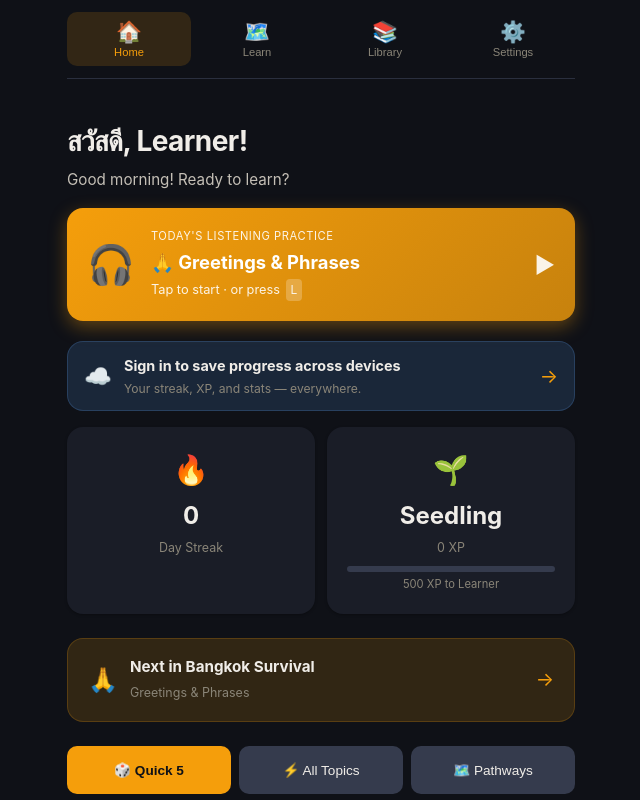
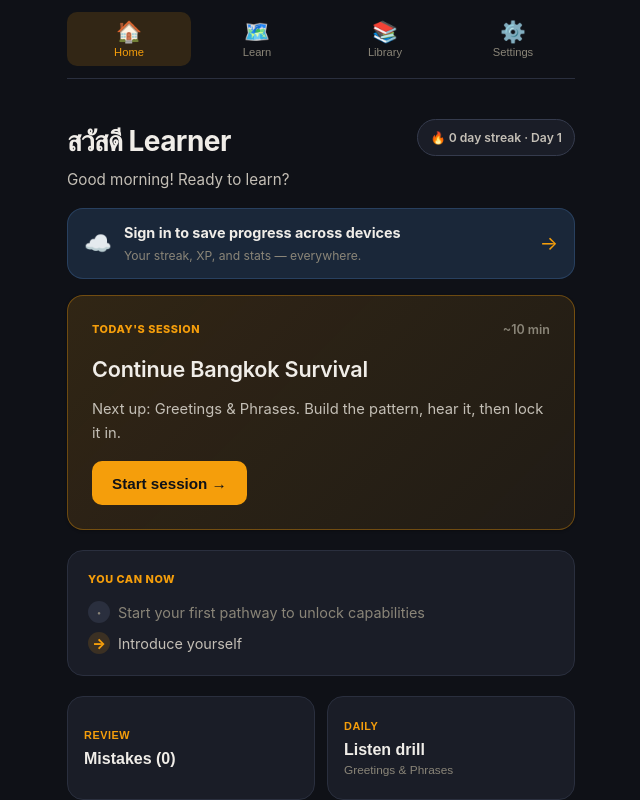
Before and after one commit to mprocto8/Thai-Learning-Master-Site, a website: page index.html in a window 1280 px wide. Both pictures are taken after a click on the button "Let's Go!". Shown: the top 800 px of the page, without its empty margins (319-959 px from the left). Drawn offline with nearby package versions, Linux system fonts and the light colour scheme.

Commit message:
Redesign Home screen: one primary session CTA with de-emphasized secondary options

```diff
--- a/css/styles.css
+++ b/css/styles.css
@@ -320,6 +320,216 @@ p { color: var(--text-1); }
 .dash-greeting h1 { margin-bottom: var(--sp-1); }
 .dash-subtitle { font-size: 0.95rem; }
 
+.home-v2-header {
+  display: flex;
+  align-items: flex-start;
+  justify-content: space-between;
+  gap: var(--sp-3);
+}
+
+.home-streak-strip {
+  flex-shrink: 0;
+  padding: var(--sp-2) var(--sp-3);
+  border: 1px solid var(--surface-2);
+  border-radius: var(--r-full);
+  background: var(--bg-1);
+  color: var(--text-1);
+  font-size: 0.76rem;
+  font-weight: 600;
+  white-space: nowrap;
+}
+
+.home-session-card {
+  position: relative;
+  display: flex;
+  flex-direction: column;
+  gap: var(--sp-3);
+  padding: var(--sp-6);
+  margin-bottom: var(--sp-5);
+  border: 1px solid rgba(245, 158, 11, 0.35);
+  border-radius: var(--r-lg);
+  background: linear-gradient(135deg, var(--accent-glow), rgba(245, 158, 11, 0.08));
+  box-shadow: var(--shadow-sm);
+  cursor: pointer;
+  transition: transform 0.15s var(--ease), border-color 0.15s var(--ease);
+}
+
+.home-session-card:hover,
+.home-session-card:focus-visible {
+  transform: translateY(-1px);
+  border-color: var(--accent);
+  outline: none;
+}
+
+.home-session-meta {
+  display: flex;
+  align-items: center;
+  justify-content: space-between;
+  gap: var(--sp-3);
+}
+
+.home-session-label,
+.home-card-label,
+.home-mini-label {
+  color: var(--accent);
+  font-size: 0.68rem;
+  font-weight: 800;
+  letter-spacing: 0.05em;
+  text-transform: uppercase;
+}
+
+.home-session-time {
+  color: var(--text-2);
+  font-size: 0.78rem;
+  font-weight: 600;
+}
+
+.home-session-card h2 {
+  margin: 0;
+  color: var(--text-0);
+  font-size: 1.35rem;
+}
+
+.home-session-card p {
+  margin: 0;
+  font-size: 0.92rem;
+}
+
+.home-session-button {
+  align-self: flex-start;
+  min-height: 44px;
+  margin-top: var(--sp-1);
+}
+
+.home-capabilities-card,
+.home-wotd-card {
+  padding: var(--sp-5);
+  margin-bottom: var(--sp-5);
+  border: 1px solid var(--surface-1);
+  border-radius: var(--r-lg);
+  background: var(--bg-1);
+}
+
+.home-capability-list {
+  display: flex;
+  flex-direction: column;
+  gap: var(--sp-2);
+  margin-top: var(--sp-3);
+}
+
+.home-capability {
+  display: flex;
+  align-items: center;
+  gap: var(--sp-2);
+  color: var(--text-1);
+  font-size: 0.9rem;
+}
+
+.home-capability-icon {
+  display: inline-flex;
+  align-items: center;
+  justify-content: center;
+  width: 22px;
+  height: 22px;
+  border-radius: var(--r-full);
+  background: var(--surface-1);
+  font-weight: 800;
+}
+
+.home-capability.done .home-capability-icon {
+  background: var(--green-glow);
+  color: var(--green);
+}
+
+.home-capability.next .home-capability-icon {
+  background: var(--accent-glow);
+  color: var(--accent);
+}
+
+.home-capability.muted {
+  color: var(--text-2);
+}
+
+.home-quick-row {
+  display: grid;
+  grid-template-columns: 1fr 1fr;
+  gap: var(--sp-3);
+  margin-bottom: var(--sp-5);
+}
+
+.home-mini-card {
+  position: relative;
+  min-height: 104px;
+  padding: var(--sp-4);
+  border: 1px solid var(--surface-1);
+  border-radius: var(--r-lg);
+  background: var(--bg-1);
+  color: var(--text-0);
+  text-align: left;
+  cursor: pointer;
+}
+
+.home-mini-card strong {
+  display: block;
+  margin-top: var(--sp-2);
+  font-size: 1rem;
+}
+
+.home-mini-sub {
+  display: block;
+  margin-top: var(--sp-1);
+  color: var(--text-2);
+  font-size: 0.74rem;
+  line-height: 1.25;
+}
+
+.home-mini-badge {
+  position: absolute;
+  top: var(--sp-3);
+  right: var(--sp-3);
+  min-width: 24px;
+  padding: 2px 7px;
+  border-radius: var(--r-full);
+  background: var(--coral);
+  color: #fff;
+  font-size: 0.72rem;
+  font-weight: 800;
+  text-align: center;
+}
+
+.home-wotd-card {
+  position: relative;
+  text-align: center;
+}
+
+.home-wotd-audio {
+  position: absolute;
+  top: var(--sp-3);
+  right: var(--sp-3);
+  min-height: 36px;
+  padding: var(--sp-1) var(--sp-2);
+}
+
+.home-wotd-script {
+  margin-top: var(--sp-4);
+  color: var(--accent);
+  font-size: 2.2rem;
+  font-weight: 700;
+  line-height: 1.2;
+}
+
+.home-wotd-romanized {
+  margin-top: var(--sp-1);
+  color: var(--text-2);
+  font-size: 1rem;
+}
+
+.home-wotd-english {
+  margin-top: var(--sp-1);
+  color: var(--text-0);
+  font-size: 0.95rem;
+}
+
 .dash-stats {
   display: grid;
   grid-template-columns: 1fr 1fr;
--- a/js/app.js
+++ b/js/app.js
@@ -5,6 +5,33 @@ const App = (() => {
   let _dashScrollY = 0;
   // Dashboard section collapse state — in-memory only.
   const _dashCollapsed = { vocabulary: false, patterns: false, situations: false };
+  const CAPABILITY_MAP = {
+    'pronoun-name': 'Introduce yourself',
+    'simple-statement': 'Make basic statements',
+    'negation': 'Use negation',
+    'yes-no-question': 'Ask yes/no questions',
+    'question-word-end': 'Place question words',
+    'ask-location': 'Ask where things are',
+    'ask-for': 'Ask for things politely',
+    'can-you': 'Ask "can you?"',
+    'how-much': 'Ask prices',
+    'want-to': 'Express wants',
+    'need': 'Express needs',
+    'like': 'Express likes',
+    'have': 'Talk about possessions',
+    'go-to': 'Talk about destinations',
+    'eat-drink': 'Order food and drink',
+    'comparative': 'Compare things',
+    'time-marker': 'Use time markers',
+    'soften': 'Sound polite',
+    'already-done': 'Mark completed actions',
+    'not-yet': 'Mark unfinished actions',
+    'future': 'Use future tense',
+    'with-someone': 'Talk about company',
+    'tag-question': 'Ask for confirmation',
+    'very-too': 'Use intensifiers',
+    'polite-request': 'Make polite requests'
+  };
 
   function _topicType(t) {
     return t.type || "vocabulary";
@@ -189,79 +216,73 @@ const App = (() => {
         bestTopic = t;
       }
     }
-    if (!bestTopic) return null;
+    if (!bestTopic) bestTopic = TOPICS.find(t => t.id === "greetings-phrases") || TOPICS[0];
+    if (!bestTopic || !bestTopic.pairs.length) return null;
     const seed = new Date().toDateString();
     const idx = hashString(seed) % bestTopic.pairs.length;
-    return { pair: bestTopic.pairs[idx], topic: bestTopic };
+    return { pair: bestTopic.pairs[idx], topic: bestTopic, index: idx };
+  }
+
+  function getTopicRoute(topicId) {
+    const topic = TOPICS.find(t => t.id === topicId);
+    return _topicType(topic || {}) === "pattern" ? `#pattern/${topicId}` : `#game/${topicId}`;
+  }
+
+  function getCurrentPathwaySession() {
+    const pathways = (typeof PATHWAYS !== "undefined" ? PATHWAYS : []).filter(p => !p.usesAlphabet && p.topics && p.topics.length);
+    const started = pathways.find(p => {
+      const prog = State.getPathwayProgress(p.id);
+      const hasProgress = prog.mastered > 0 || p.topics.some(topicId => {
+        const ts = State.get().topicStats[topicId];
+        return ts && ts.played > 0;
+      });
+      return hasProgress && !prog.isComplete;
+    });
+    const target = started || pathways.find(p => !State.getPathwayProgress(p.id).isComplete) || pathways[pathways.length - 1];
+    if (!target) return null;
+    const prog = State.getPathwayProgress(target.id);
+    const nextTopicId = prog.nextTopic || target.topics[0];
+    const topic = TOPICS.find(t => t.id === nextTopicId);
+    return {
+      pathway: target,
+      topic,
+      route: topic ? getTopicRoute(topic.id) : "#learn",
+      isReplay: prog.isComplete,
+      progress: prog
+    };
+  }
+
+  function getHomeCapabilities() {
+    const items = Object.keys(CAPABILITY_MAP).map(topicId => {
+      const mastery = State.getTopicMastery(topicId);
+      const topic = TOPICS.find(t => t.id === topicId);
+      return { topicId, topic, label: CAPABILITY_MAP[topicId], done: mastery >= 0.7 };
+    }).filter(item => item.topic);
+    const completed = items.filter(item => item.done);
+    const next = items.find(item => !item.done);
+    return { completed, next };
   }
 
   function renderDashboard() {
     const s = State.get();
-    const level = State.getLevel();
-    const nextLevel = State.getNextLevel();
-    const progress = State.getLevelProgress();
-    const streakAtRisk = State.isStreakAtRisk();
-    const streakUrgent = State.isStreakUrgent();
-    const badges = s.badges || [];
-    const topicView = s.topicView || 'grid';
     const mistakePairs = getMistakePairs();
     const wotd = getWordOfTheDay();
     const listenTopic = getTodayListenTopic();
-
-    // Find smart suggestion: lowest mastery topic from active pathway, or last played
-    let suggestedTopic = null;
-    let suggestReason = "";
-
-    // Try pathway-based suggestion first
-    for (const p of PATHWAYS) {
-      if (p.usesAlphabet) continue;
-      const prog = State.getPathwayProgress(p.id);
-      if (prog.nextTopic) {
-        const t = TOPICS.find(tp => tp.id === prog.nextTopic);
-        if (t) {
-          suggestedTopic = t;
-          suggestReason = `Next in ${p.label}`;
-          break;
-        }
-      }
-    }
-
-    // Fallback: last played
-    if (!suggestedTopic) {
-      let lastTime = 0;
-      for (const t of TOPICS) {
-        const ts = s.topicStats[t.id];
-        if (ts && ts.lastPlayed > lastTime) {
-          suggestedTopic = t;
-          lastTime = ts.lastPlayed;
-          suggestReason = "Continue where you left off";
-        }
-      }
-    }
+    const session = getCurrentPathwaySession();
+    const capabilities = getHomeCapabilities();
+    const dayNumber = (s.topicStats && Object.keys(s.topicStats).length) || 1;
 
     UI.render(`
       <div class="dashboard">
         ${UI.navBar("dashboard")}
 
-        <div class="dash-header">
+        <div class="dash-header home-v2-header">
           <div class="dash-greeting">
-            <h1>สวัสดี, ${s.userName}!</h1>
+            <h1>สวัสดี ${s.userName || "Learner"}</h1>
             <p class="dash-subtitle">${getGreeting()}</p>
           </div>
+          <div class="home-streak-strip">🔥 ${s.streak || 0} day streak · Day ${dayNumber}</div>
         </div>
-
-        ${listenTopic ? `
-          <div class="today-listen-card" onclick="App.startTodayListen()" role="button" tabindex="0"
-            onkeydown="if(event.key==='Enter'||event.key===' '){event.preventDefault();App.startTodayListen();}">
-            <div class="today-listen-icon">🎧</div>
-            <div class="today-listen-body">
-              <div class="today-listen-eyebrow">Today's Listening Practice</div>
-              <div class="today-listen-title">${listenTopic.emoji} ${listenTopic.label}</div>
-              <div class="today-listen-sub">Tap to start · or press <kbd>L</kbd></div>
-            </div>
-            <span class="today-listen-arrow">▶</span>
-          </div>
-        ` : ''}
 
         ${!State.isLoggedIn() ? `
           <div class="guest-nudge" onclick="UI.navigate('#login')">
@@ -274,127 +295,66 @@ const App = (() => {
           </div>
         ` : ''}
 
-        <div class="dash-stats">
-          <div class="stat-card streak-card ${streakUrgent ? 'urgent' : streakAtRisk ? 'at-risk' : ''}">
-            <div class="stat-icon">🔥</div>
-            <div class="stat-value">${s.streak}</div>
-            <div class="stat-label">Day Streak</div>
-            ${streakUrgent ? '<div class="streak-warning urgent">🚨 Streak expires soon! Play now!</div>' :
-              streakAtRisk ? '<div class="streak-warning">⚠️ Play today to keep your streak!</div>' : ''}
+        ${session ? `
+          <section class="home-session-card" onclick="UI.navigate('${session.route}')" role="button" tabindex="0"
+            onkeydown="if(event.key==='Enter'||event.key===' '){event.preventDefault();UI.navigate('${session.route}');}">
+            <div class="home-session-meta">
+              <span class="home-session-label">TODAY'S SESSION</span>
+              <span class="home-session-time">~10 min</span>
+            </div>
+            <h2>${session.isReplay ? "Replay" : "Continue"} ${session.pathway.label}</h2>
+            <p>${session.topic ? `Next up: ${session.topic.label}. Build the pattern, hear it, then lock it in.` : "Pick up the next guided step in Learn."}</p>
+            <button class="btn btn-primary home-session-button" onclick="event.stopPropagation();UI.navigate('${session.route}')">Start session →</button>
+          </section>
+        ` : ''}
+
+        <section class="home-capabilities-card">
+          <div class="home-card-label">YOU CAN NOW</div>
+          <div class="home-capability-list">
+            ${capabilities.completed.length ? capabilities.completed.map(item => `
+              <div class="home-capability done">
+                <span class="home-capability-icon">✓</span>
+                <span>${item.label}</span>
+              </div>
+            `).join("") : `
+              <div class="home-capability muted">
+                <span class="home-capability-icon">·</span>
+                <span>Start your first pathway to unlock capabilities</span>
+              </div>
+            `}
+            ${capabilities.next ? `
+              <div class="home-capability next">
+                <span class="home-capability-icon">→</span>
+                <span>${capabilities.next.label}</span>
+              </div>
+            ` : ''}
           </div>
-          <div class="stat-card level-card">
-            <div class="stat-icon">${level.emoji}</div>
-            <div class="stat-value">${level.name}</div>
-            <div class="stat-label">${s.xp} XP</div>
-            <div class="xp-bar">
-              <div class="xp-bar-fill" style="width:${progress * 100}%"></div>
-            </div>
-            ${nextLevel ? `<div class="xp-next">${nextLevel.minXP - s.xp} XP to ${nextLevel.name}</div>` : '<div class="xp-next">Max level!</div>'}
-          </div>
+        </section>
+
+        <div class="home-quick-row">
+          <button class="home-mini-card" onclick="${mistakePairs.length ? "App.reviewMistakes()" : "UI.navigate('#library')"}">
+            <span class="home-mini-label">REVIEW</span>
+            <strong>Mistakes (${mistakePairs.length})</strong>
+            ${mistakePairs.length > 0 ? `<span class="home-mini-badge">${mistakePairs.length}</span>` : ''}
+          </button>
+          <button class="home-mini-card" onclick="App.startTodayListen()">
+            <span class="home-mini-label">DAILY</span>
+            <strong>Listen drill</strong>
+            <span class="home-mini-sub">${listenTopic ? listenTopic.label : "Today's topic"}</span>
+          </button>
         </div>
 
         ${wotd ? `
-          <div class="wotd-card" onclick="App.flipWotd()" id="wotd-card" style="background:var(--surface-1);border-radius:12px;padding:1.2rem;text-align:center;margin-bottom:1rem;cursor:pointer;border:1px solid var(--accent);transition:transform 0.3s">
+          <section class="home-wotd-card" id="wotd-card">
             <div id="wotd-front">
-              <div style="font-size:0.7rem;text-transform:uppercase;color:var(--text-muted);margin-bottom:0.3rem">Word of the Day</div>
-              <div style="font-size:1.8rem;color:var(--accent)">${wotd.pair.script}</div>
-              <div style="font-size:1rem;color:var(--text-muted)">${wotd.pair.romanized}</div>
-              <div style="font-size:0.95rem;margin-top:0.3rem">${wotd.pair.english}</div>
-              ${wotd.pair.example ? `<div style="font-size:0.78rem;color:var(--text-muted);margin-top:0.5rem;font-style:italic">${wotd.pair.example.thai} — ${wotd.pair.example.english}</div>` : ''}
+              <div class="home-card-label">WORD OF THE DAY</div>
+              <button class="btn btn-sm home-wotd-audio" onclick="App.playWotd()" aria-label="Hear word of the day">🔊</button>
+              <div class="home-wotd-script">${wotd.pair.script}</div>
+              <div class="home-wotd-romanized">${wotd.pair.romanized}</div>
+              <div class="home-wotd-english">${wotd.pair.english}</div>
             </div>
-            <div id="wotd-back" style="display:none">
-              <div style="display:flex;gap:0.5rem;justify-content:center;margin-top:0.5rem">
-                <button class="btn btn-sm btn-secondary" onclick="event.stopPropagation();App.flipWotd()">🔁 New word</button>
-                <button class="btn btn-sm btn-primary" onclick="event.stopPropagation();UI.navigate('#game/${wotd.topic.id}')">→ Study ${wotd.topic.label}</button>
-              </div>
-            </div>
-          </div>
+          </section>
         ` : ''}
-
-        ${suggestedTopic ? `
-          <div class="continue-card" onclick="UI.navigate('#game/${suggestedTopic.id}')">
-            <span class="continue-emoji">${suggestedTopic.emoji}</span>
-            <div class="continue-text">
-              <strong>${suggestReason}</strong>
-              <span>${suggestedTopic.label}</span>
-            </div>
-            <span class="continue-arrow">→</span>
-          </div>
-        ` : ''}
-
-        <div class="dash-quick-actions">
-          <button class="btn btn-primary dash-quick5" onclick="PracticeHub.quick5()">🎲 Quick 5</button>
-          <button class="btn btn-secondary" onclick="UI.navigate('#practice')">⚡ All Topics</button>
-          <button class="btn btn-secondary" onclick="UI.navigate('#pathways')">🗺️ Pathways</button>
-        </div>
-
-        ${mistakePairs.length > 0 ? `
-          <div style="text-align:center;margin-bottom:1rem">
-            <button class="btn" style="background:var(--danger,#ef4444);color:#fff;width:100%;max-width:400px" onclick="App.reviewMistakes()">📚 Review Mistakes (${mistakePairs.length} cards)</button>
-          </div>
-        ` : ''}
-
-        ${badges.length > 0 ? `
-          <div class="badge-shelf dash-badges">
-            <h3 class="section-title">Badges</h3>
-            <div class="badge-list">
-              ${badges.map(id => {
-                const p = PATHWAYS.find(pw => pw.id === id);
-                return p ? `<div class="badge-item"><span class="badge-emoji">${p.badge.emoji}</span><span class="badge-label">${p.badge.label}</span></div>` : '';
-              }).join("")}
-            </div>
-          </div>
-        ` : ''}
-
-        <div style="display:flex;align-items:center;justify-content:space-between">
-          <h2 class="section-title" style="margin:0">Topics</h2>
-          <div style="display:flex;gap:0.25rem">
-            <button class="btn btn-sm ${topicView === 'grid' ? 'btn-active' : ''}" onclick="App.setTopicView('grid')" title="Grid view">⊞ Grid</button>
-            <button class="btn btn-sm ${topicView === 'list' ? 'btn-active' : ''}" onclick="App.setTopicView('list')" title="List view">☰ List</button>
-          </div>
-        </div>
-
-        ${renderDashTopicSections(s, topicView)}
-
-        <div class="dash-see-all">
-          <button class="btn btn-secondary" onclick="UI.navigate('#practice')">See all ${TOPICS.length} topics →</button>
-        </div>
-
-        <h2 class="section-title">Learn More</h2>
-        <div class="dash-cta-grid">
-          <div class="dash-cta-card" onclick="UI.navigate('#clock')">
-            <span class="cta-icon">🕐</span>
-            <div class="cta-text">
-              <strong>Thai Clock</strong>
-              <span>Live time in Thai</span>
-            </div>
-            <span class="continue-arrow">→</span>
-          </div>
-          <div class="dash-cta-card" onclick="UI.navigate('#tones')">
-            <span class="cta-icon">🎵</span>
-            <div class="cta-text">
-              <strong>Thai Tones</strong>
-              <span>5 tones with pitch contours</span>
-            </div>
-            <span class="continue-arrow">→</span>
-          </div>
-          <div class="dash-cta-card" onclick="UI.navigate('#sentences')">
-            <span class="cta-icon">📝</span>
-            <div class="cta-text">
-              <strong>Sentence Builder</strong>
-              <span>Arrange words into sentences</span>
-            </div>
-            <span class="continue-arrow">→</span>
-          </div>
-          <div class="dash-cta-card" onclick="UI.navigate('#alphabet')">
-            <span class="cta-icon cta-char">ก</span>
-            <div class="cta-text">
-              <strong>Thai Script</strong>
-              <span>44 consonants, ${typeof THAI_VOWELS !== 'undefined' ? THAI_VOWELS.length : 21} vowels, 4 tones</span>
-            </div>
-            <span class="continue-arrow">→</span>
-          </div>
-        </div>
       </div>
     `);
 
@@ -757,6 +717,12 @@ const App = (() => {
     }
   }
 
+  function playWotd() {
+    const wotd = getWordOfTheDay();
+    if (!wotd || !wotd.topic) return;
+    Audio.playWord(wotd.topic.id, wotd.index).catch(() => {});
+  }
+
   function setTopicView(view) {
     State.set("topicView", view);
     renderDashboard();
@@ -1049,7 +1015,7 @@ const App = (() => {
 
   return {
     init, completeOnboarding, updateName, setScript, setTheme,
-    confirmReset, reviewMistakes, flipWotd, setTopicView, saveDashScroll,
+    confirmReset, reviewMistakes, flipWotd, playWotd, setTopicView, saveDashScroll,
     startTodayListen, toggleAutoPlay, togglePatternAutoAdvance, toggleSentenceBuilderAutoAdvance, setVoice, toggleDashSection,
     // Auth
     submitLogin, switchLoginMode, continueAsGuest, confirmLogout,
```
